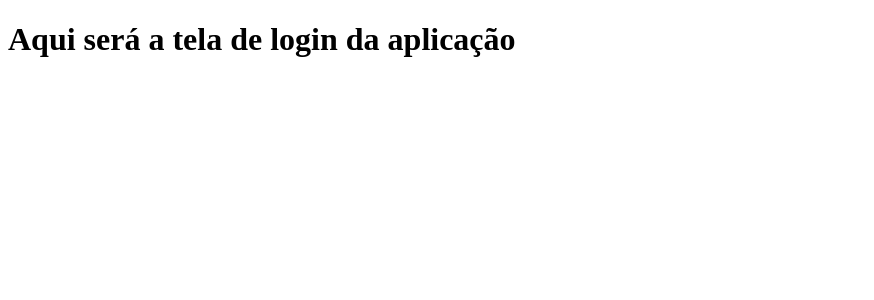
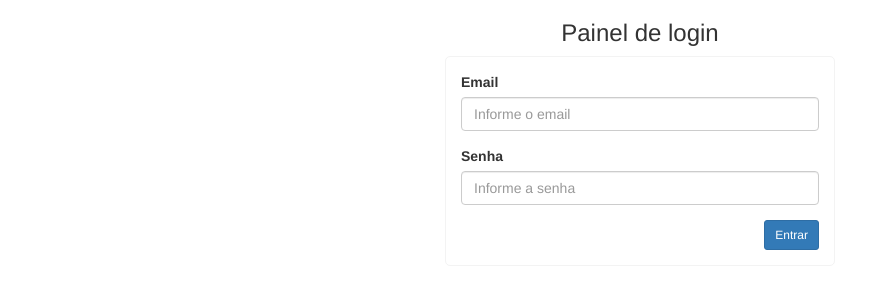
Before and after one commit to jesseaf/crud, a PHP site: page / in a window 1280 px wide. Shown: the top 300 px of the page, without its empty margins (0-874 px from the left). Run offline with PHP 8.4, Linux system fonts and the light colour scheme; some libraries are stand-ins or nearby versions.

Commit message:
tela de login

```diff
--- a/index.php
+++ b/index.php
@@ -4,9 +4,68 @@
     <meta charset="UTF-8">
     <meta http-equiv="X-UA-Compatible" content="IE=edge">
     <meta name="viewport" content="width=device-width, initial-scale=1.0">
-    <title>Document</title>
+    <title>CRUD - LOGIN</title>
+
+    <!-- Bootstrap -->
+    <link href="painel/assets/bootstrap/css/bootstrap.min.css" rel="stylesheet">
+    <link href="painel/assets/font-awesome/css/font-awesome.css" rel="stylesheet">
+    <link href="painel/assets/dataTables/datatables.min.css" rel="stylesheet">
+    <link href="painel/assets/css/toastr/toastr.min.css" rel="stylesheet">
+    <link href="painel/assets/css/animate.css" rel="stylesheet">
+
+    <style>
+        .text-center {
+            text-align: center;
+        }
+        .login{
+            border:1px solid #f3f3f3;
+            border-radius:5px;
+            padding:15px;
+        }
+    </style>
 </head>
 <body>
-    <h1>Aqui será a tela de login da aplicação</h1>
+
+    <div class="container">
+        <div class="row">
+
+            <div class="col-md-12">
+                <h3 class="text-center">Painel de login</h3>
+            </div>
+
+            <div class="col-md-offset-4 col-md-4 login">
+                <form action="javascript:void(0)">
+                    <div class="form-group">
+                        <label for="email">Email</label>
+                        <input type="text" class="form-control" id="email" placeholder="Informe o email">
+                    </div>
+                    <div class="form-group">
+                        <label for="senha">Senha</label>
+                        <input type="password" class="form-control" id="senha" placeholder="Informe a senha">
+                    </div>
+                    <div class="form-group">
+                        <button class="btn btn-sm btn-primary pull-right m-t-n-xs" id="entrar">Entrar</button>
+                    </div>
+                </form>
+            </div>
+        </div>
+    </div>
+
+    <script src="painel/assets/js/jquery-3.1.1.min.js"></script>
+    <script src="painel/assets/bootstrap/js/bootstrap.min.js"></script>
+    <script src="painel/assets/js/toastr/toastr.min.js"></script>
+
+    <script>
+
+    $(document).on('click', '#entrar', function (e) {
+        var email = $('#email').val();
+        var password = $('#senha').val();
+
+        console.log(email +" "+ password);
+        toastr.success('Tabela atualizada', 'Sucesso!');
+    });
+
+    </script>
+
 </body>
 </html>
```
